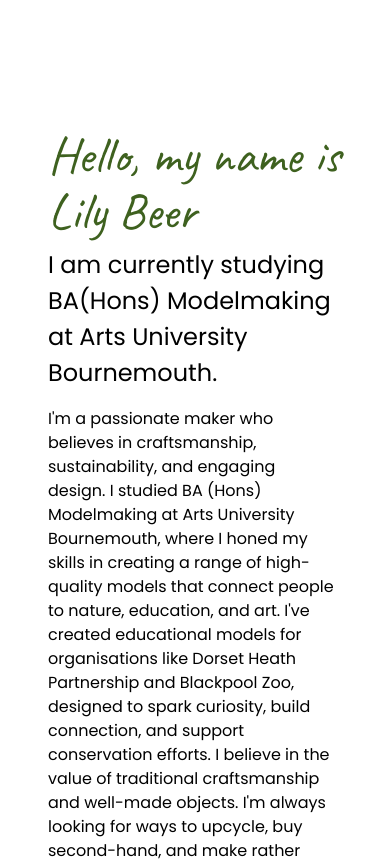
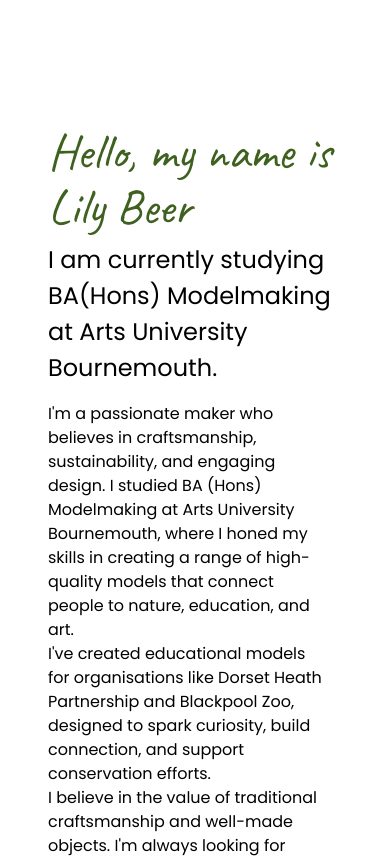
Before and after one commit to JosephTinkler/lilys-creations-site, a React (Vite) app: page / in a window 390 px wide. Shown: the part 760-1621 px from the top of the page. Built offline with nearby package versions, Linux system fonts and the light colour scheme.

Commit message:
minor css changes related to text

```diff
--- a/src/home.jsx
+++ b/src/home.jsx
@@ -27,11 +27,11 @@ const Home = () => {
                     <h1 className='mb-2'>Hello, my name is Lily Beer</h1>
                     <h2 className='text-black mb-4'>I am currently studying BA(Hons) Modelmaking at Arts University Bournemouth.</h2>
                     <p className='text-black pr-2'>
-                    I'm a passionate maker who believes in craftsmanship, sustainability, and engaging design. I studied BA (Hons) Modelmaking at Arts University Bournemouth, where I honed my skills in creating a range of high-quality models that connect people to nature, education, and art.
+                    I'm a passionate maker who believes in craftsmanship, sustainability, and engaging design. I studied BA (Hons) Modelmaking at Arts University Bournemouth, where I honed my skills in creating a range of high-quality models that connect people to nature, education, and art. <br/>
 
-I've created educational models for organisations like Dorset Heath Partnership and Blackpool Zoo, designed to spark curiosity, build connection, and support conservation efforts.
+I've created educational models for organisations like Dorset Heath Partnership and Blackpool Zoo, designed to spark curiosity, build connection, and support conservation efforts.<br/>
 
-I believe in the value of traditional craftsmanship and well-made objects. I'm always looking for ways to upcycle, buy second-hand, and make rather than buy.
+I believe in the value of traditional craftsmanship and well-made objects. I'm always looking for ways to upcycle, buy second-hand, and make rather than buy.<br/>
                     </p>
                 </div>
                 <div id="image-div" className="image-div w-1/2">
--- a/src/index.css
+++ b/src/index.css
@@ -48,10 +48,14 @@
   .about-text {
     width: 100% !important;
     padding-bottom: 1.5rem;
+    padding-right: 0px !important;
   }
   .image-div {
     width: 100% !important;
   }
+}
+.about-text {
+  padding-right: 0.5rem !important;
 }
 a {
   font-weight: 500;
@@ -71,7 +75,7 @@ body {
 }
 
 h1 {
-  font-size: 3.2em;
+  font-size: 3.1em;
   line-height: 1.1;
   font-family: "Caveat", cursive;
   font-optical-sizing: auto;
```
